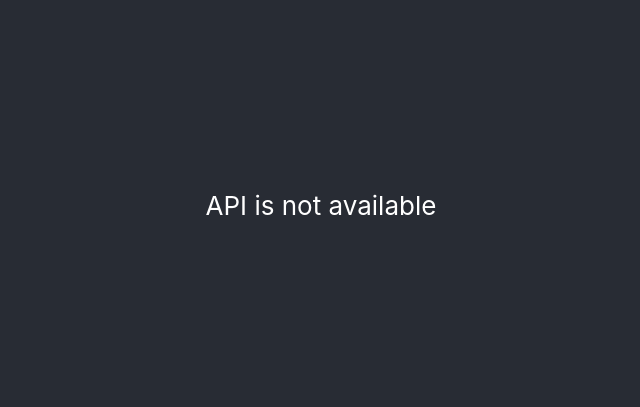
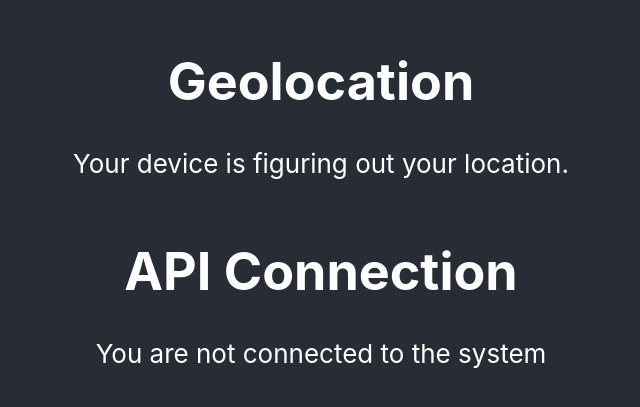
Before and after one commit to tunnelbanejakten/tunnelbanejakten-spike-cra-pwa, a React (Create React App) app in the folder frontend/: page / in a window 1280 px wide. Shown: the part 195-602 px from the top of the page, without its empty margins (319-959 px from the left). Built offline with nearby package versions, Linux system fonts and the light colour scheme; no server answers.

Commit message:
Simple geolocation test page #3

```diff
--- a/frontend/src/App.js
+++ b/frontend/src/App.js
@@ -1,29 +1,11 @@
 import './App.css';
-import {useEffect, useState} from "react";
+import SystemStatus from "./components/system-status";
 
 function App() {
-    const apiHost = process.env.REACT_APP_API_HOST
-    const [pingResponse, setPingResponse] = useState('')
-
-    useEffect(() => {
-        const pingApi = async () => {
-            try {
-                const resp = await fetch(`${apiHost}/api/ping`)
-                const payload = await resp.json()
-                setPingResponse(`API is online. Ping message: ${payload.message}.`);
-            } catch (e) {
-                setPingResponse('API is not available');
-            }
-        }
-        pingApi()
-    }, [setPingResponse, apiHost])
-
     return (
         <div className="App">
             <header className="App-header">
-                <p>
-                    {pingResponse || 'API status is unknown'}
-                </p>
+                <SystemStatus/>
             </header>
         </div>
     );
--- /dev/null
+++ b/frontend/src/components/system-status/Backend.js
@@ -0,0 +1,38 @@
+import {useEffect, useState} from "react";
+
+const BackendStatus = {
+    UNKNOWN: 'We do not know if the backend is alive or not',
+    CHECKING: 'We are checking if you are connected',
+    ONLINE: 'The system is online',
+    FAILED: 'You are not connected to the system'
+}
+
+const Backend = () => {
+    const apiHost = process.env.REACT_APP_API_HOST
+    const [status, setStatus] = useState(BackendStatus.UNKNOWN)
+
+    useEffect(() => {
+        const pingApi = async () => {
+            setStatus(BackendStatus.CHECKING);
+            try {
+                const resp = await fetch(`${apiHost}/api/ping`)
+                const payload = await resp.json()
+                setStatus(BackendStatus.ONLINE);
+            } catch (e) {
+                setStatus(BackendStatus.FAILED);
+            }
+        }
+        pingApi()
+    }, [setStatus, apiHost])
+
+    return (
+        <div>
+            <h1>API Connection</h1>
+            <p>
+                {status}
+            </p>
+        </div>
+    )
+}
+
+export default Backend
--- /dev/null
+++ b/frontend/src/components/system-status/Geolocation.js
@@ -0,0 +1,108 @@
+import {useEffect, useState} from "react";
+
+const GeolocationStatus = {
+    UNKNOWN: 'UNKNOWN',
+    NO_BROWSER_API: 'NO_BROWSER_API',
+    NO_USER_APPROVAL: 'NO_USER_APPROVAL',
+    NO_POSITION: 'NO_POSITION',
+    NO_RESPONSE: 'NO_RESPONSE',
+    BROWSER_API_AVAILABLE: 'BROWSER_API_AVAILABLE',
+    LOCATION_REQUEST_INITIATED: 'LOCATION_REQUEST_INITIATED',
+    LOCATION_REQUEST_SUCCEEDED: 'LOCATION_REQUEST_SUCCEEDED',
+    LOCATION_REQUEST_FAILED: 'LOCATION_REQUEST_FAILED'
+}
+
+const Geolocation = () => {
+    const [geolocationMessage, setGeolocationMessage] = useState(null)
+    const [geolocationStatus, setGeolocationStatus] = useState(GeolocationStatus.UNKNOWN)
+    const [latitude, setLatitude] = useState(null)
+    const [longitude, setLongitude] = useState(null)
+    const [accuracy, setAccuracy] = useState(null)
+
+    useEffect(() => {
+        setGeolocationStatus("geolocation" in navigator
+            ? GeolocationStatus.BROWSER_API_AVAILABLE
+            : GeolocationStatus.NO_BROWSER_API
+        )
+    }, [])
+
+    useEffect(() => {
+        switch (geolocationStatus) {
+            case GeolocationStatus.UNKNOWN:
+                setGeolocationMessage('We do not know if we can figure out your location.')
+                break;
+            case GeolocationStatus.NO_BROWSER_API:
+                setGeolocationMessage('We will not be able to figure out your location. Your browser does not support providing us with your GPS coordinates.')
+                break;
+            case GeolocationStatus.NO_USER_APPROVAL:
+                setGeolocationMessage('You denied our request to get your location.')
+                break;
+            case GeolocationStatus.NO_POSITION:
+                setGeolocationMessage('We could not lock onto your location. Maybe you are moving around? Maybe the reception is bad where you are at the moment?')
+                break;
+            case GeolocationStatus.NO_RESPONSE:
+                setGeolocationMessage('We did not get your position because the request timed out.')
+                break;
+            case GeolocationStatus.BROWSER_API_AVAILABLE:
+                setGeolocationMessage('Your device is figuring out your location.')
+                setGeolocationStatus(GeolocationStatus.LOCATION_REQUEST_INITIATED)
+
+                navigator.geolocation.getCurrentPosition((position) => {
+                    const {
+                        coords: {
+                            accuracy,
+                            latitude,
+                            longitude,
+                        }
+                    } = position
+                    setAccuracy(accuracy)
+                    setLatitude(latitude)
+                    setLongitude(longitude)
+                    setGeolocationStatus(GeolocationStatus.LOCATION_REQUEST_SUCCEEDED)
+                }, (error) => {
+                    switch (error.code) {
+                        // 1	PERMISSION_DENIED	The acquisition of the geolocation information failed because the page didn't have the permission to do it.
+                        case 1:
+                            setGeolocationStatus(GeolocationStatus.NO_USER_APPROVAL)
+                            break;
+                        // 2	POSITION_UNAVAILABLE	The acquisition of the geolocation failed because one or several internal sources of position returned an internal error.
+                        case 2:
+                            setGeolocationStatus(GeolocationStatus.NO_POSITION)
+                            break;
+                        // 3	TIMEOUT	The time allowed to acquire the geolocation, defined by PositionOptions.timeout information that was reached before the information was obtained.
+                        case 3:
+                            setGeolocationStatus(GeolocationStatus.NO_RESPONSE)
+                            break;
+                        default:
+                            setGeolocationStatus(GeolocationStatus.LOCATION_REQUEST_FAILED)
+                            break;
+                    }
+                })
+                break;
+            case GeolocationStatus.LOCATION_REQUEST_INITIATED:
+                break;
+            case GeolocationStatus.LOCATION_REQUEST_SUCCEEDED:
+                setGeolocationMessage('We have received your location.')
+                break;
+            case GeolocationStatus.LOCATION_REQUEST_FAILED:
+                setGeolocationMessage('For some reason, we could not find your location.')
+                break;
+            default:
+                setGeolocationMessage('Unknown status')
+                break;
+        }
+    }, [geolocationStatus, setGeolocationStatus, setGeolocationMessage, setLatitude, setLongitude])
+
+    return (
+        <div>
+            <h1>Geolocation</h1>
+            <p>{geolocationMessage}</p>
+            {geolocationStatus === GeolocationStatus.LOCATION_REQUEST_SUCCEEDED && (<>
+                <p>Latitude: {latitude.toFixed(10)}</p>
+                <p>Longitude: {longitude.toFixed(10)}</p>
+                <p>Accuracy: {accuracy.toFixed(0)} meters</p>
+            </>)}
+        </div>
+    )
+}
+export default Geolocation
--- /dev/null
+++ b/frontend/src/components/system-status/index.js
@@ -0,0 +1,11 @@
+import Geolocation from "./Geolocation";
+import Backend from "./Backend";
+
+const SystemStatus = () => (
+    <>
+        <Geolocation/>
+        <Backend/>
+    </>
+)
+
+export default SystemStatus
```
